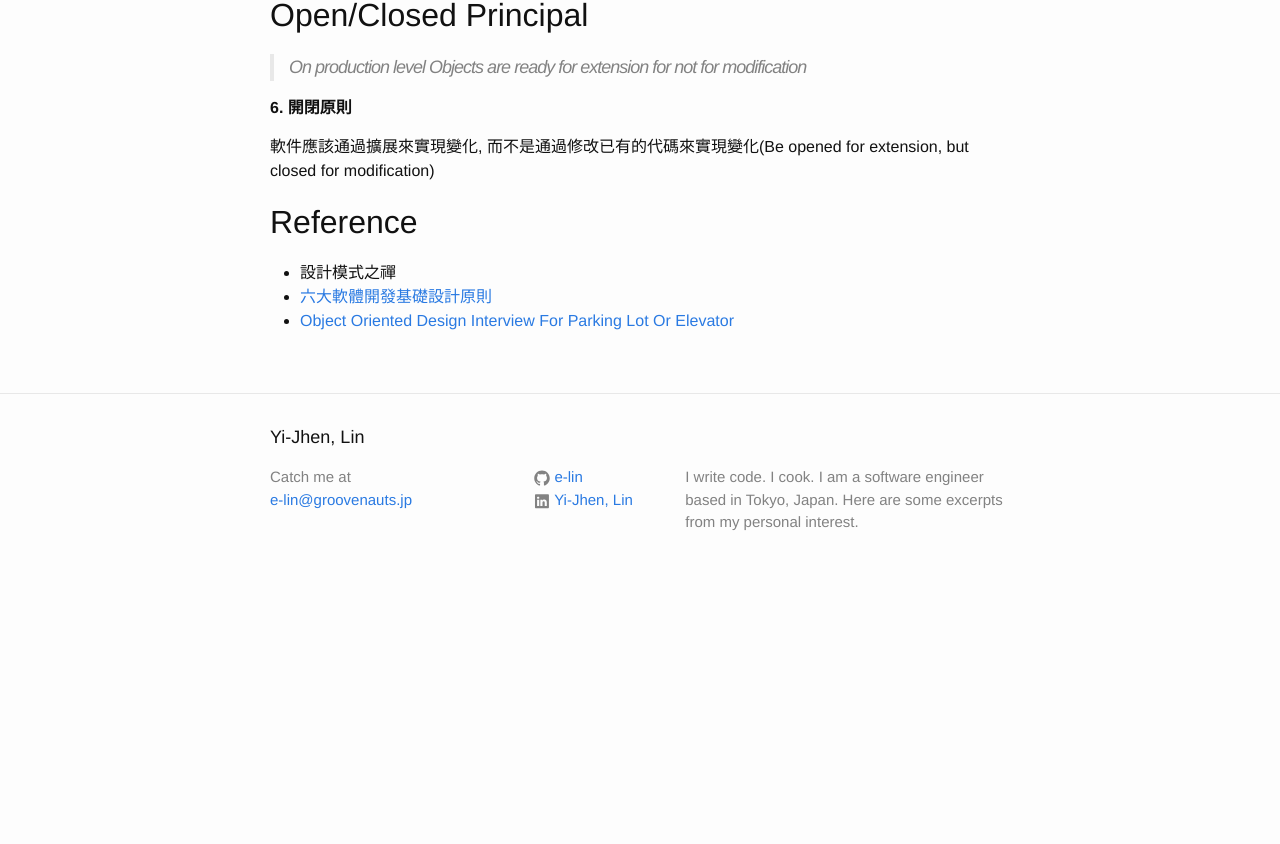
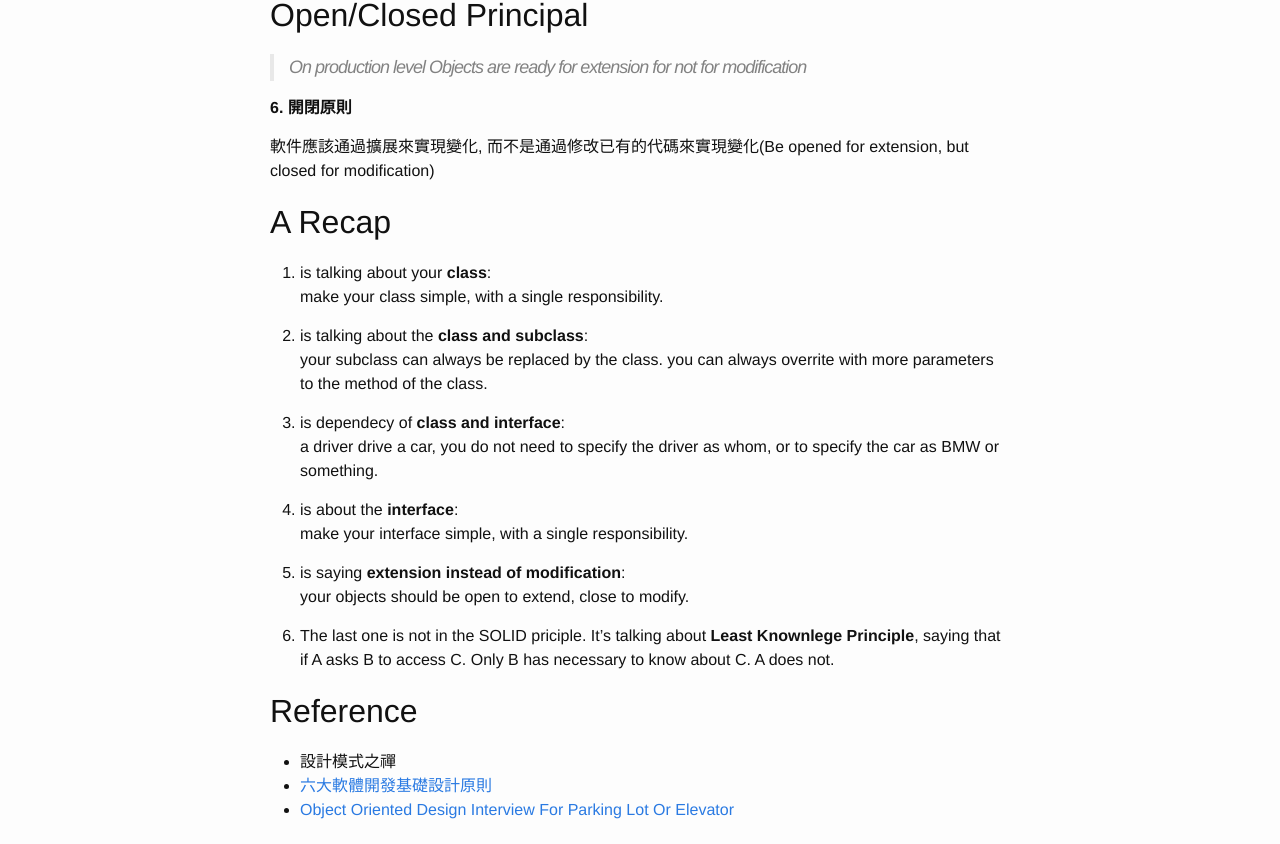
Before and after one commit to e-lin/wiki, a Jekyll site: the page built from _posts/2016-12-01-SOLID-Principals-of-Object-Oriented-Design.md, in a window 1280 px wide and 900 px high, scrolled down 3006 px, cut to the strip 56-900 px from the top of the window. Built offline with Jekyll 4.4.1, drawn with Linux system fonts in a browser that asks for light colours; before the commit the page ends 3656 px from its top, so only the background shows below that.

Commit message:
update post

```diff
--- a/_posts/2016-12-01-SOLID-Principals-of-Object-Oriented-Design.md
+++ b/_posts/2016-12-01-SOLID-Principals-of-Object-Oriented-Design.md
@@ -89,6 +89,30 @@ Open/Closed Principal
 軟件應該通過擴展來實現變化, 而不是通過修改已有的代碼來實現變化(Be opened for extension, but closed for modification)
 
 
+A Recap
+---
+
+1. is talking about your **class**:<br />
+make your class simple, with a single responsibility.
+
+2. is talking about the **class and subclass**:<br />
+your subclass can always be replaced by the class. you can always overrite with more parameters to the method of the class.
+
+3. is dependecy of **class and interface**:<br />
+a driver drive a car, you do not need to specify the driver as whom, or to specify the car as BMW or something.
+
+
+4. is about the **interface**:<br />
+make your interface simple, with a single responsibility.
+
+
+5. is saying **extension instead of modification**:<br />
+your objects should be open to extend, close to modify.
+
+
+6. The last one is not in the SOLID priciple. It’s talking about **Least Knownlege Principle**, saying that if A asks B to access C. Only B has necessary to know about C. A does not.
+
+
 Reference
 ---
 - 設計模式之禪
```
